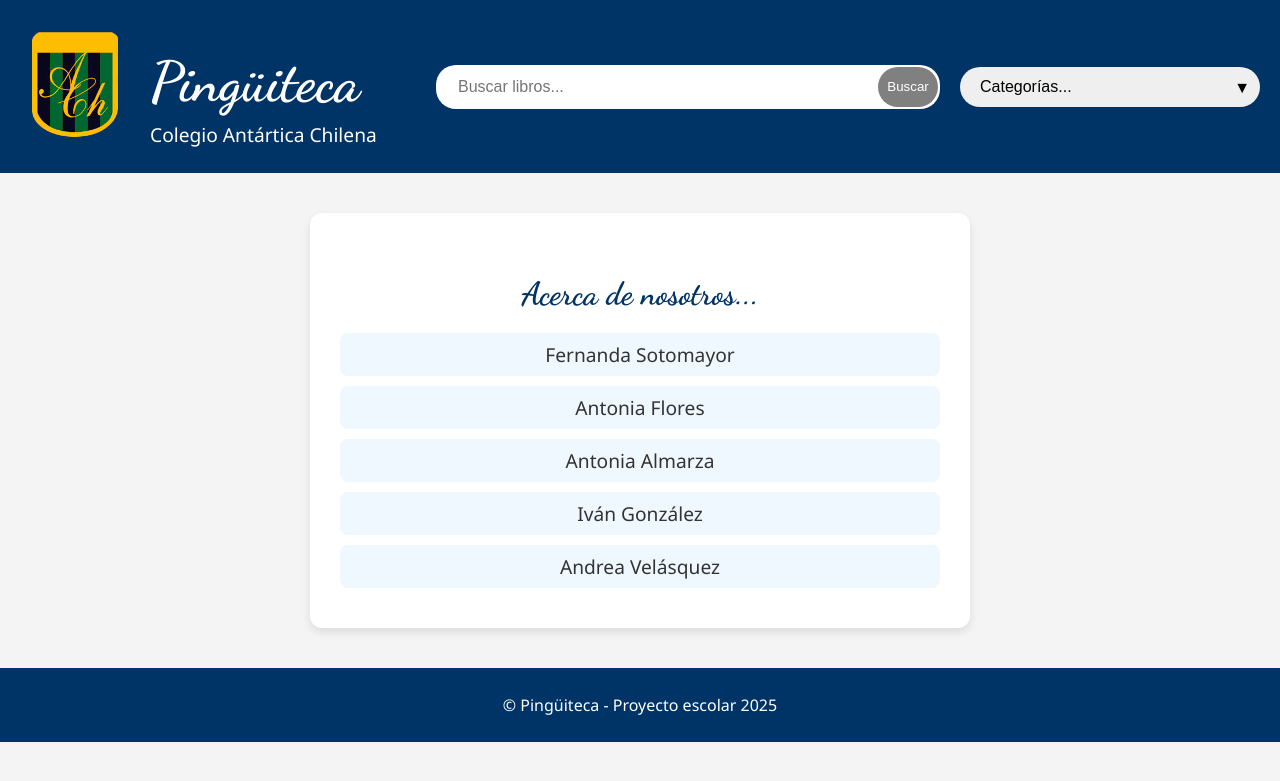
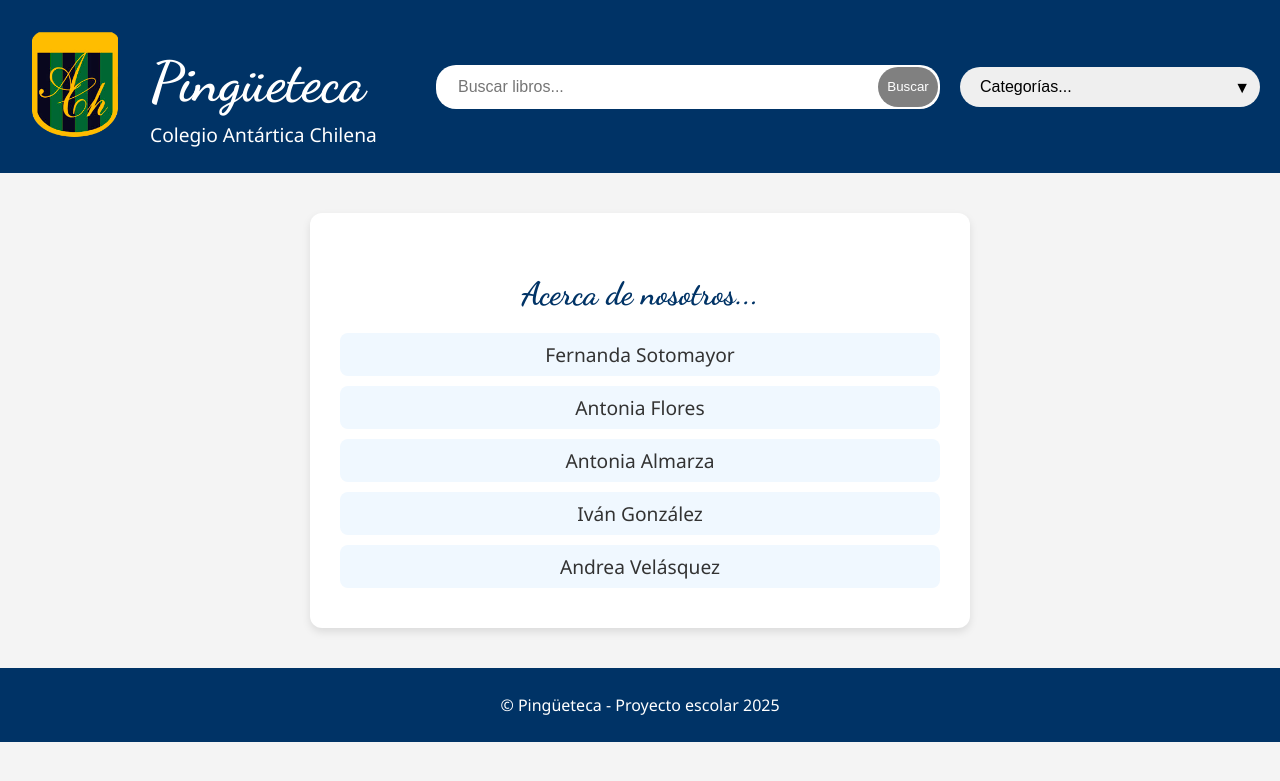
Before and after one commit to asotomayoratentus/pingueteca, a Flask app: page /about in a window 1280 px wide. Shown: the top 781 px of the page. Run offline with Flask 3, Linux system fonts and the light colour scheme.

Commit message:
pingüiteca a pingüeteca

```diff
--- a/templates/about.html
+++ b/templates/about.html
@@ -16,7 +16,7 @@
             </div>
         </a>
         <div class="titulo">
-            <h1 class="h1_title-page">Pingüiteca</h1>
+            <h1 class="h1_title-page">Pingüeteca</h1>
             <h2 class="h2_subtitle-page">Colegio Antártica Chilena</h2>
         </div>
         <form method="get" class="buscador">
@@ -60,7 +60,7 @@
 </main>
 
     <footer>
-        <p>© Pingüiteca - Proyecto escolar 2025</p>
+        <p>© Pingüeteca - Proyecto escolar 2025</p>
     </footer>
 </body>
 </html>
--- a/templates/index.html
+++ b/templates/index.html
@@ -98,7 +98,7 @@
         <div>
             <a class="about-us-link" href="{{ url_for('about') }}">Sobre nosotros</a>
         </div>
-        <p>© Pingüiteca - Proyecto escolar 2025</p>
+        <p>© Pingüeteca - Proyecto escolar 2025</p>
     </footer>
 </body>
 </html>
```
